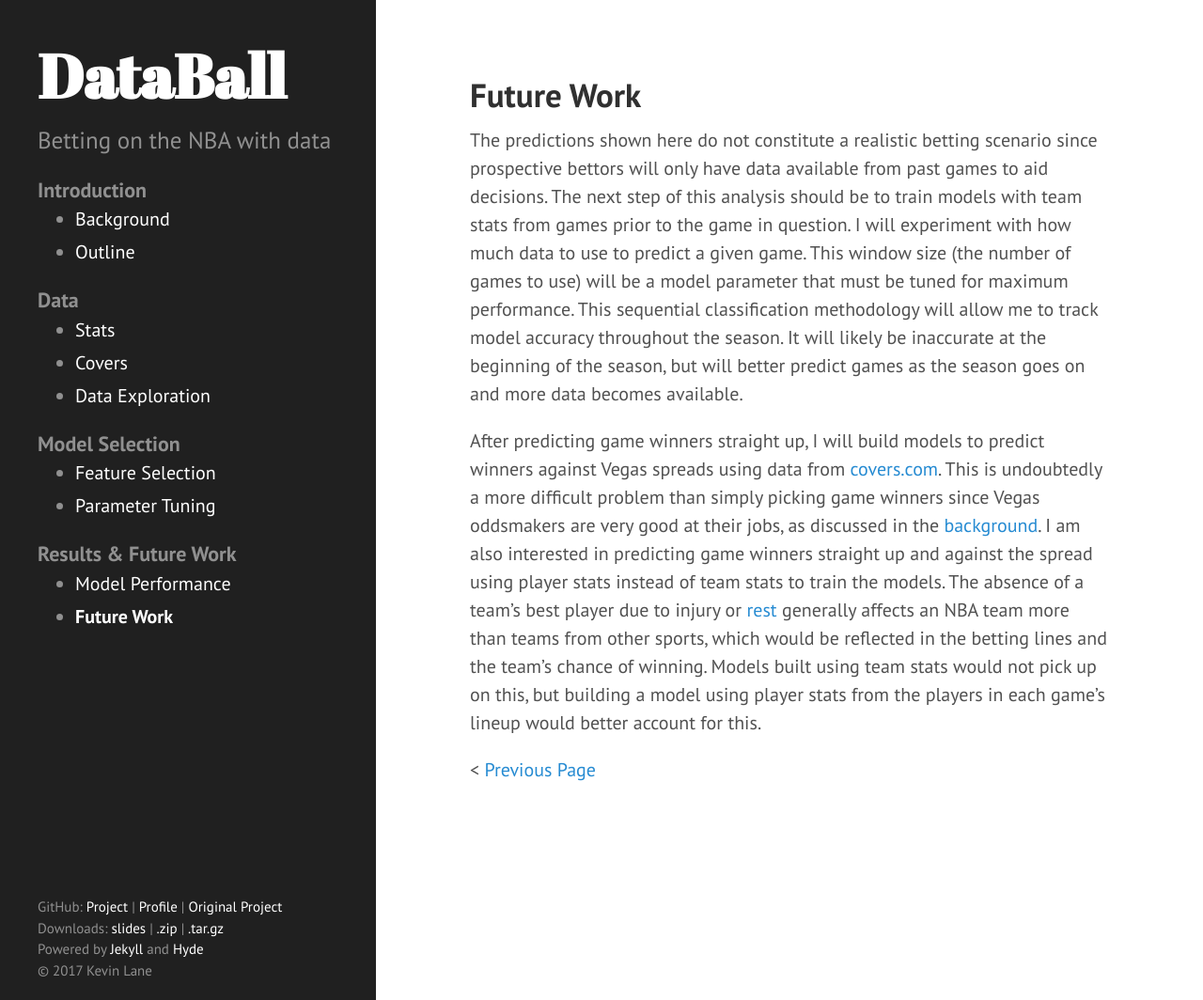
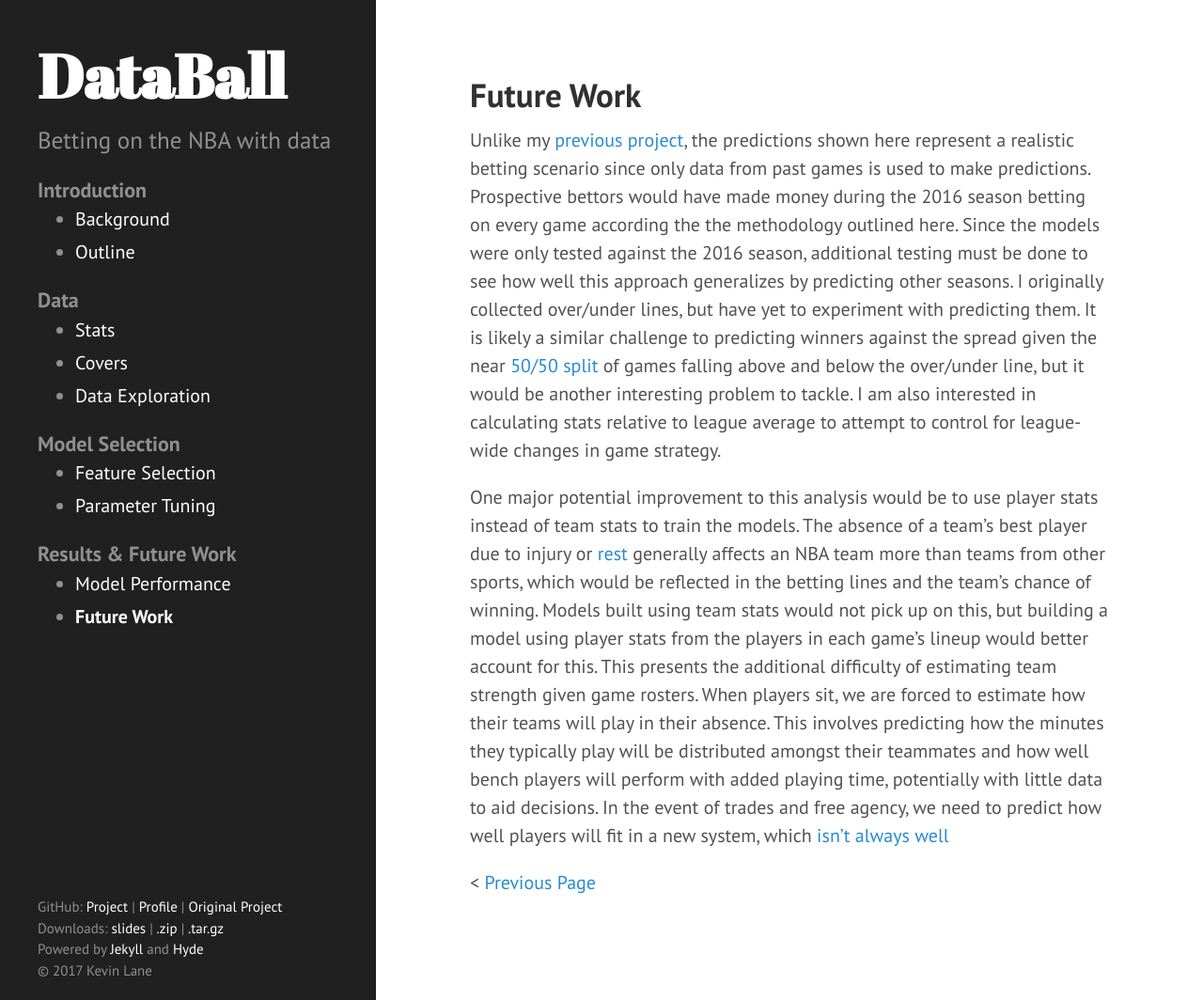
Before and after one commit to cedev935/databall-betting, a Jekyll site: the page built from docs/_pages/future-work.md, in a window 1280 px wide and 1064 px high. Shown: the whole window at 94% size. Built offline with Jekyll 4.4.1, drawn with Linux system fonts in a browser that asks for light colours.

Commit message:
Update future work page

```diff
--- a/docs/_pages/future-work.md
+++ b/docs/_pages/future-work.md
@@ -4,6 +4,6 @@ title: Future Work
 permalink: /results/future-work/
 ---
 
-The predictions shown here do not constitute a realistic betting scenario since prospective bettors will only have data available from past games to aid decisions. The next step of this analysis should be to train models with team stats from games prior to the game in question. I will experiment with how much data to use to predict a given game. This window size (the number of games to use) will be a model parameter that must be tuned for maximum performance. This sequential classification methodology will allow me to track model accuracy throughout the season. It will likely be inaccurate at the beginning of the season, but will better predict games as the season goes on and more data becomes available.
+Unlike my [previous project](https://klane.github.io/databall1), the predictions shown here represent a realistic betting scenario since only data from past games is used to make predictions. Prospective bettors would have made money during the 2016 season betting on every game according the the methodology outlined here. Since the models were only tested against the 2016 season, additional testing must be done to see how well this approach generalizes by predicting other seasons. I originally collected over/under lines, but have yet to experiment with predicting them. It is likely a similar challenge to predicting winners against the spread given the near [50/50 split](data-exploration.md) of games falling above and below the over/under line, but it would be another interesting problem to tackle. I am also interested in calculating stats relative to league average to attempt to control for league-wide changes in game strategy.
 
-After predicting game winners straight up, I will build models to predict winners against Vegas spreads using data from [covers.com](http://covers.com). This is undoubtedly a more difficult problem than simply picking game winners since Vegas oddsmakers are very good at their jobs, as discussed in the [background](background.md). I am also interested in predicting game winners straight up and against the spread using player stats instead of team stats to train the models. The absence of a team's best player due to injury or [rest](https://www.si.com/nba/2017/03/13/warriors-spurs-stephen-curry-kevin-durant-kawhi-leonard-player-rest) generally affects an NBA team more than teams from other sports, which would be reflected in the betting lines and the team's chance of winning. Models built using team stats would not pick up on this, but building a model using player stats from the players in each game's lineup would better account for this.
+One major potential improvement to this analysis would be to use player stats instead of team stats to train the models. The absence of a team's best player due to injury or [rest](https://www.si.com/nba/2017/03/13/warriors-spurs-stephen-curry-kevin-durant-kawhi-leonard-player-rest) generally affects an NBA team more than teams from other sports, which would be reflected in the betting lines and the team's chance of winning. Models built using team stats would not pick up on this, but building a model using player stats from the players in each game's lineup would better account for this. This presents the additional difficulty of estimating team strength given game rosters. When players sit, we are forced to estimate how their teams will play in their absence. This involves predicting how the minutes they typically play will be distributed amongst their teammates and how well bench players will perform with added playing time, potentially with little data to aid decisions. In the event of trades and free agency, we need to predict how well players will fit in a new system, which [isn't always well](http://grantland.com/the-triangle/2015-nba-free-agency-3-point-shooter-danny-green-demarre-carroll/)
```
